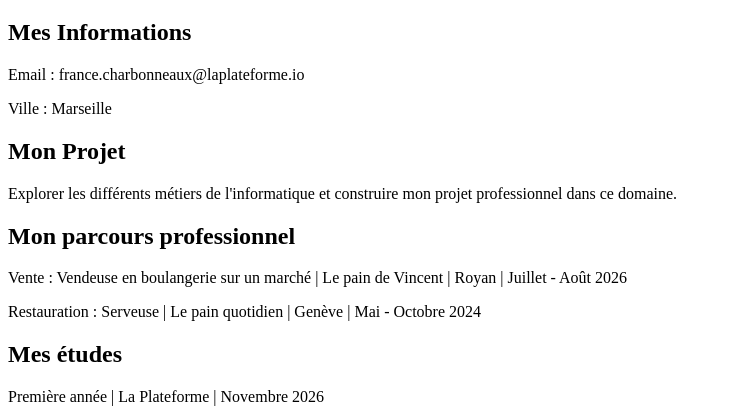
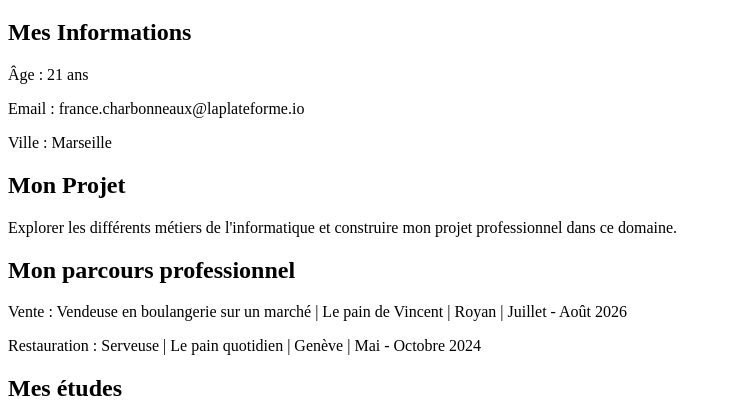
Before and after one commit to francechrx/mon-cv, a plain HTML site: page mon-cv.html in a window 1280 px wide. Shown: the part 61-480 px from the top of the page, without its empty margins (0-731 px from the left). Drawn offline with Linux system fonts and the light colour scheme.

Commit message:
Update mon-cv.html

```diff
--- a/mon-cv.html
+++ b/mon-cv.html
@@ -12,14 +12,15 @@
 
     <!-- Informations personnelles -->
     <h2>Mes Informations</h2>
+    <p>Âge : 21 ans</p>
     <p>Email : france.charbonneaux@laplateforme.io</p>
     <p>Ville : Marseille </p>
 
-     <!-- Objectif professionnel -->
+    <!-- Objectif professionnel -->
     <h2>Mon Projet</h2>
     <p>Explorer les différents métiers de l'informatique et construire mon projet professionnel dans ce domaine.</p>
 
-     <!-- Expériences professionnelles -->
+    <!-- Expériences professionnelles -->
     <h2>Mon parcours professionnel</h2>
     <p>Vente : Vendeuse en boulangerie sur un marché | Le pain de Vincent | Royan | Juillet - Août 2026</p>
     <p>Restauration : Serveuse | Le pain quotidien | Genève | Mai - Octobre 2024</p>
```
